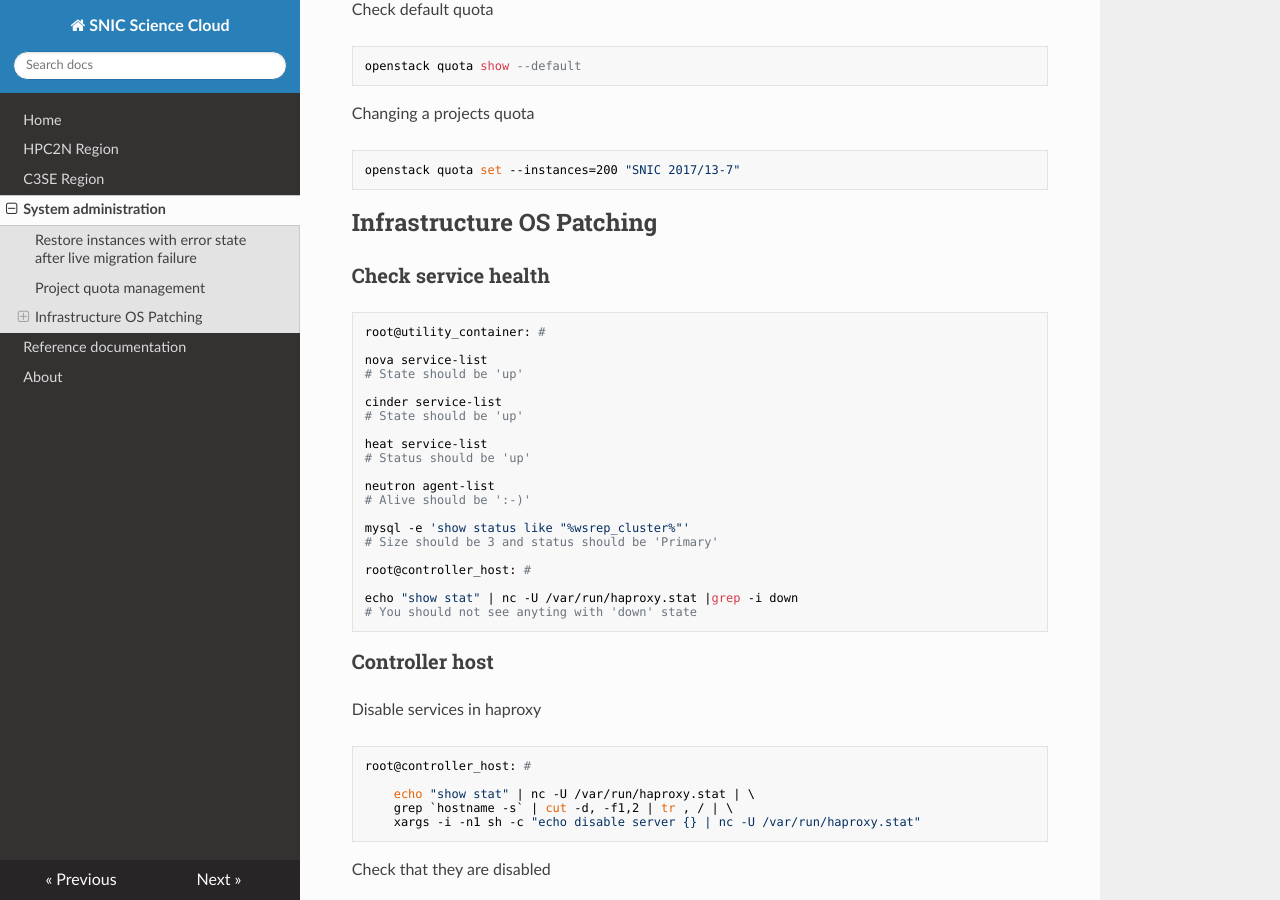
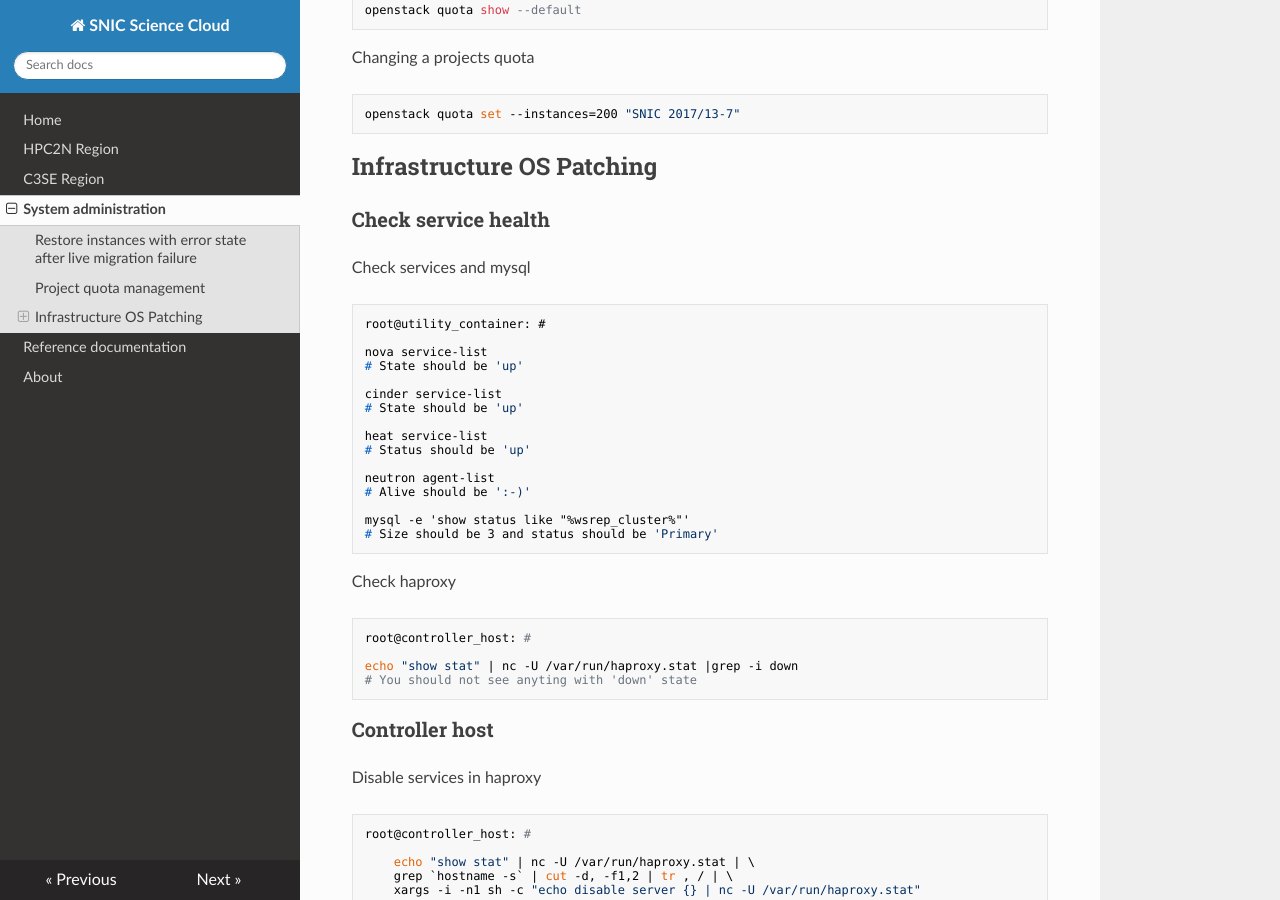
Before and after one commit to SNICScienceCloud/operators-documentation, an MkDocs documentation site: the page built from docs/sysadmin_common.md, in a window 1280 px wide and 900 px high, scrolled down 874 px. Built offline with MkDocs 1.6.1, drawn with Linux system fonts in a browser that asks for light colours; nearby versions of some CDN libraries; old or Windows-style settings are respelled for this version of MkDocs.

Commit message:
Some more comments

```diff
--- a/docs/sysadmin_common.md
+++ b/docs/sysadmin_common.md
@@ -38,6 +37,7 @@ Changing a projects quota
 
 ### Check service health
 
+Check services and mysql
 
     root@utility_container: #
 
@@ -55,6 +55,8 @@ Changing a projects quota
 
     mysql -e 'show status like "%wsrep_cluster%"'
     # Size should be 3 and status should be 'Primary'
+
+Check haproxy
 
     root@controller_host: #
 
```
Also changed, not shown: other parts of docs/sysadmin_common.md (+0 -1 lines).
